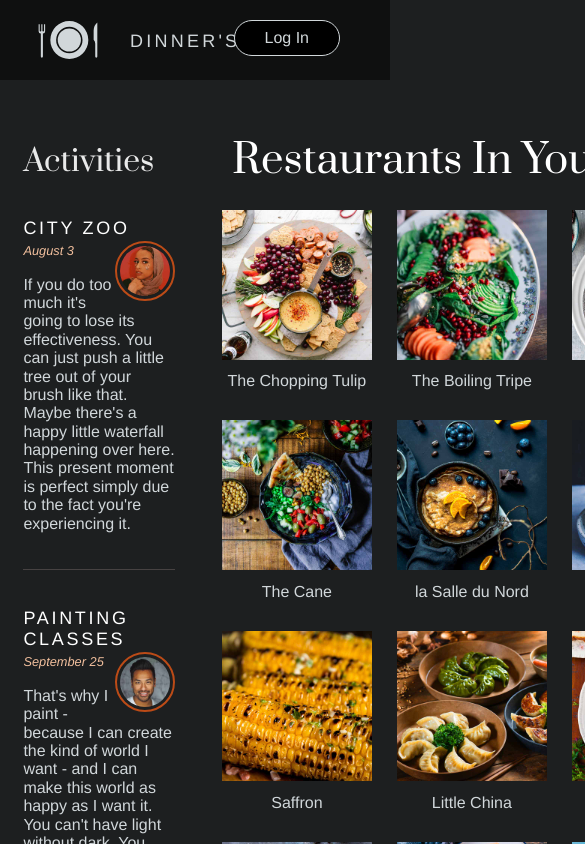
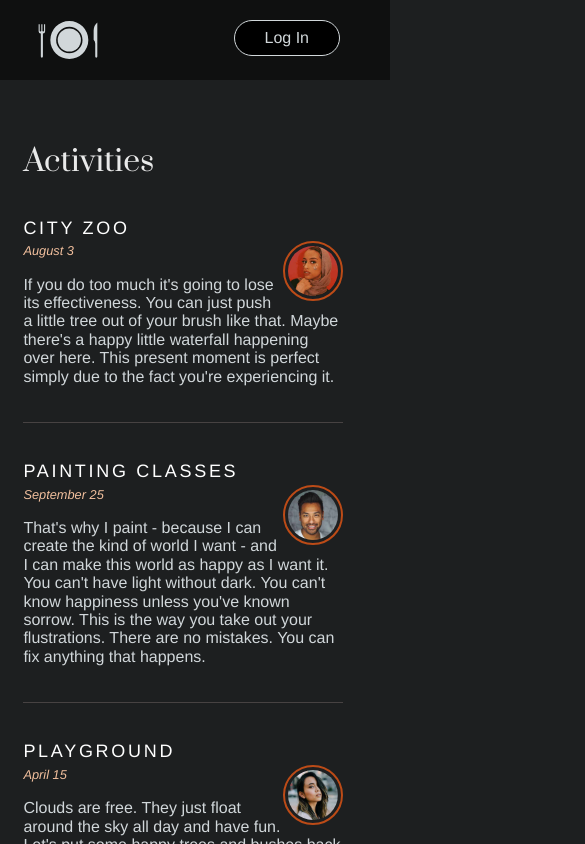
Before and after one commit to sdras/vue-hooks-foodapp, a Vue app: page / in a window 390 px wide. Shown: the top 844 px of the page, 585 px wide, since content can reach past the window. Built offline with nearby package versions, Linux system fonts and the light colour scheme; what vue-hooks would draw is missing.

Commit message:
work on responsive

```diff
--- a/src/App.vue
+++ b/src/App.vue
@@ -80,4 +80,28 @@ h2 {
     color: $app-highlight;
   }
 }
+
+@media only screen and (max-width: 1200px) and (min-width: 768px) {
+  main {
+    grid-template-columns: 1fr 1fr !important;
+    width: 95vw;
+    overflow: visible;
+  }
+
+  .about {
+    display: none;
+  }
+}
+
+@media only screen and (max-width: 767px) {
+  main {
+    display: block !important;
+  }
+
+  #app {
+    height: auto !important;
+    width: 90% !important;
+    margin: 40px 5% !important;
+  }
+}
 </style>
--- a/src/components/AppAbout.vue
+++ b/src/components/AppAbout.vue
@@ -1,5 +1,5 @@
 <template>
-  <aside>
+  <aside class="about">
     <h2>About Your Area</h2>
     <img src="bridge.jpg" alt="bridge">
     <p>We'll throw some happy little limbs on this tree. Everything is happy if you choose to make it that way. Use what you see, don't plan it. I'm going to mix up a little color. We’ll use Van Dyke Brown, Permanent Red, and a little bit of Prussian Blue.</p>
--- a/src/components/AppNavigation.vue
+++ b/src/components/AppNavigation.vue
@@ -48,4 +48,10 @@ nav {
     transition: 0.3s all ease;
   }
 }
+
+@media only screen and (max-width: 767px) {
+  .title {
+    display: none !important;
+  }
+}
 </style>
```
